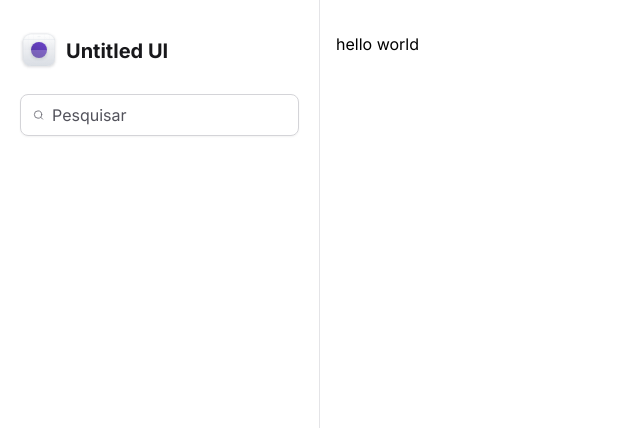
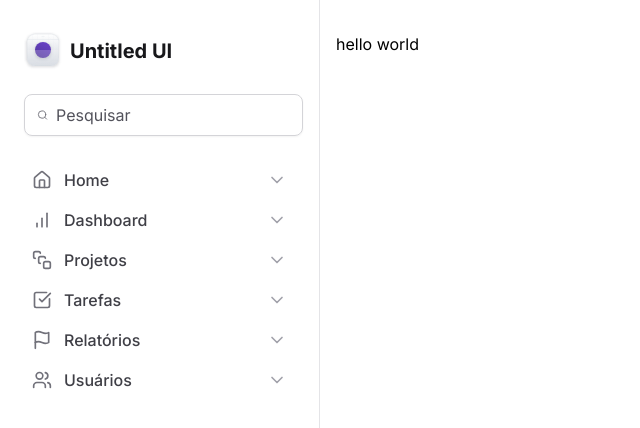
Before and after one commit to Viniciusrbr/tailwind-dashboard, a Next.js app: page / in a window 1280 px wide. Shown: the top 428 px of the page, without its empty margins (0-640 px from the left). Built offline with nearby package versions, Linux system fonts and the light colour scheme.

Commit message:
feat: menu de navegação

```diff
--- a/src/components/Sidebar/Logo.tsx
+++ b/src/components/Sidebar/Logo.tsx
@@ -1,6 +1,6 @@
 export function Logo() {
   return (
-    <strong className="flex items-center gap-2 text-xl text-zinc-900">
+    <strong className="mx-1 flex items-center gap-2 text-xl text-zinc-900">
       <svg
         width={38}
         height={38}
--- /dev/null
+++ b/src/components/Sidebar/MainNavigation/NavItem.tsx
@@ -0,0 +1,22 @@
+import { ChevronDown } from 'lucide-react'
+import { ElementType } from 'react'
+
+export interface NavItemProps {
+  title: string
+  icon: ElementType
+}
+
+export default function NavItem({ title, icon: Icon }: NavItemProps) {
+  return (
+    <a
+      href=""
+      className="group flex items-center gap-3 rounded px-3 py-2 hover:bg-violet-50"
+    >
+      <Icon className="h-5 w-5 text-zinc-500" />
+      <span className="font-medium text-zinc-700 group-hover:text-violet-500">
+        {title}
+      </span>
+      <ChevronDown className="ml-auto h-5 w-5 text-zinc-400 group-hover:text-violet-300" />
+    </a>
+  )
+}
--- /dev/null
+++ b/src/components/Sidebar/MainNavigation/index.tsx
@@ -0,0 +1,22 @@
+import {
+  BarChart,
+  CheckSquare,
+  Flag,
+  Home,
+  SquareStack,
+  Users,
+} from 'lucide-react'
+import NavItem from './NavItem'
+
+export default function MainNavigation() {
+  return (
+    <nav>
+      <NavItem title="Home" icon={Home} />
+      <NavItem title="Dashboard" icon={BarChart} />
+      <NavItem title="Projetos" icon={SquareStack} />
+      <NavItem title="Tarefas" icon={CheckSquare} />
+      <NavItem title="Relatórios" icon={Flag} />
+      <NavItem title="Usuários" icon={Users} />
+    </nav>
+  )
+}
--- a/src/components/Sidebar/index.tsx
+++ b/src/components/Sidebar/index.tsx
@@ -1,18 +1,21 @@
 import { Search } from 'lucide-react'
 import { Logo } from './Logo'
+import MainNavigation from './MainNavigation'
 
 export default function Sidebar() {
   return (
     <aside className="space-y-6 border-r border-zinc-200 px-5 py-8">
       <Logo />
 
-      <div className="flex w-full items-center gap-2 rounded-lg border border-zinc-300 px-3 py-2 shadow-sm">
+      <div className="mx-1 flex w-full items-center gap-2 rounded-lg border border-zinc-300 px-3 py-2 shadow-sm">
         <Search className="h-5 text-zinc-500" />
         <input
           className="flex-1 border-0 bg-transparent p-0 text-zinc-900 placeholder-zinc-600"
           placeholder="Pesquisar"
         />
       </div>
+
+      <MainNavigation />
     </aside>
   )
 }
```
